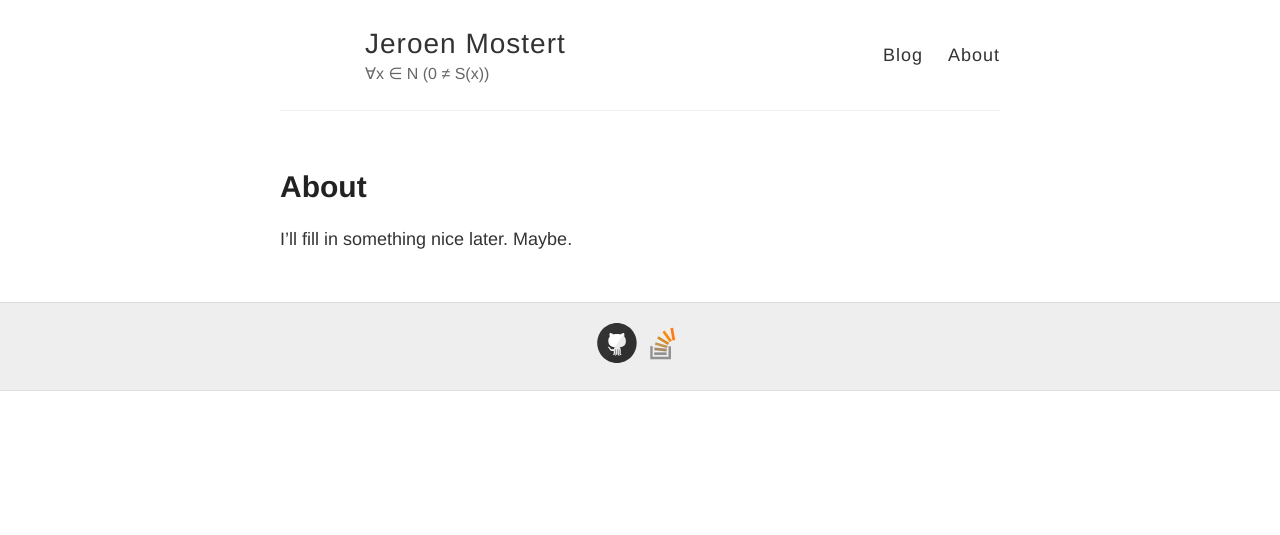
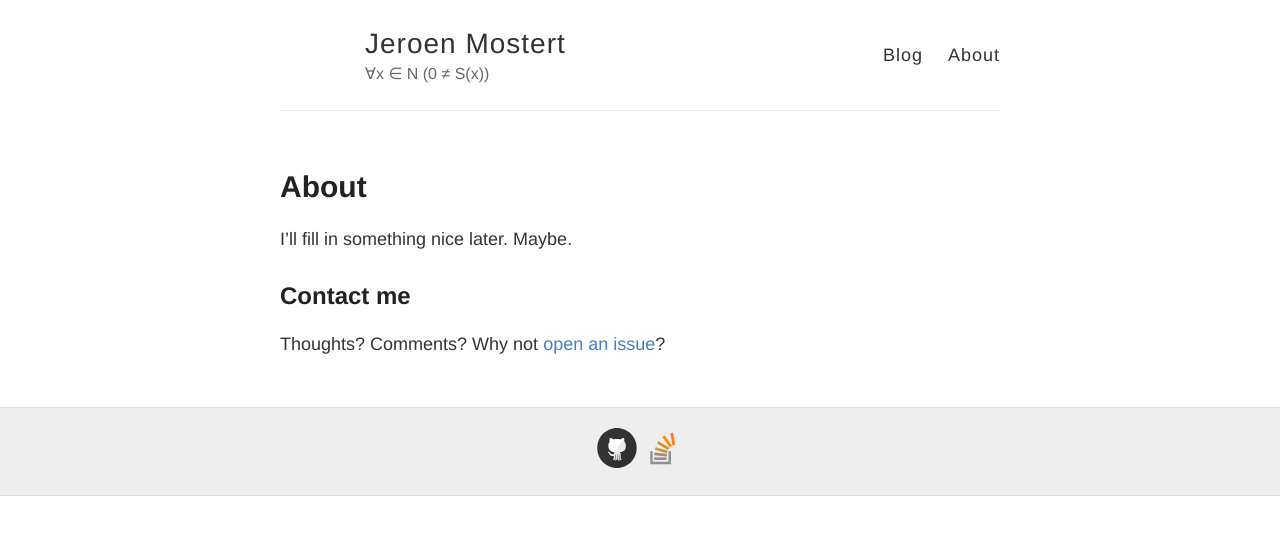
Before and after one commit to jeroen-mostert/jeroen-mostert.github.io, a Jekyll site: the page built from about.md, in a window 1280 px wide. Shown: the top 535 px of the page. Built offline with Jekyll 4.4.1, drawn with Linux system fonts in a browser that asks for light colours.

Commit message:
Update about.md

```diff
--- a/about.md
+++ b/about.md
@@ -5,3 +5,7 @@ permalink: /about/
 ---
 
 I'll fill in something nice later. Maybe.
+
+## Contact me ##
+
+Thoughts? Comments? Why not [open an issue](https://github.com/jeroen-mostert/jeroen-mostert.github.io/issues/new)?
```
